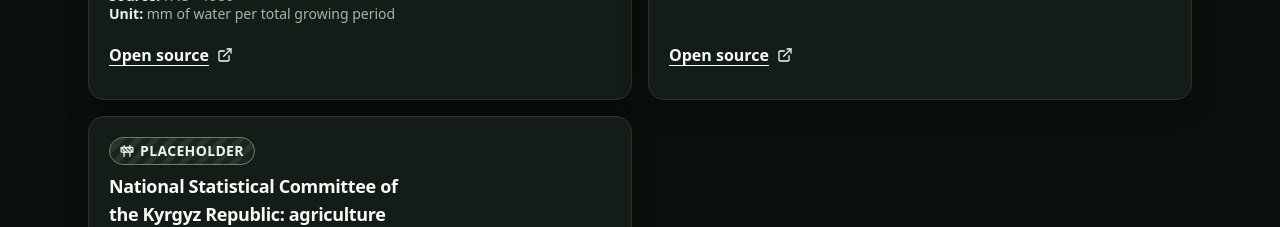
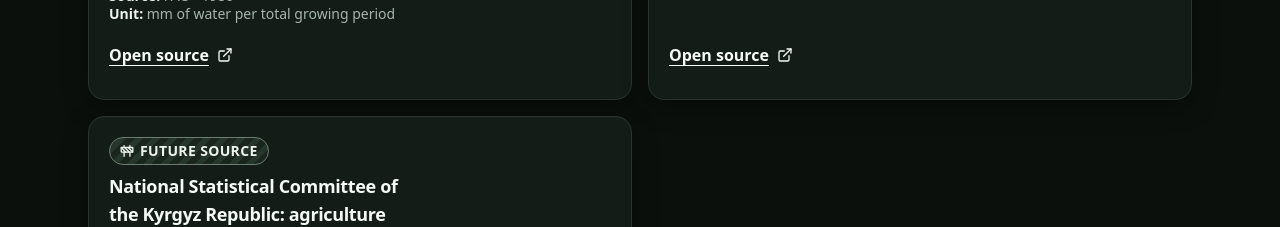
Before and after one commit to Aymanchk/jer-salamat, a React (Vite) app: page /about in a window 1280 px wide. Shown: the part 1960-2187 px from the top of the page. Built offline with nearby package versions, Linux system fonts and the light colour scheme.

Commit message:
About: label the national statistics card as a future source, not a placeholder

```diff
--- a/src/components/ui/Badge.tsx
+++ b/src/components/ui/Badge.tsx
@@ -40,7 +40,7 @@ const TYPES: Record<DataProvenance, { label: string; icon: LucideIcon; className
     className: 'bg-surface text-text border-border-strong border-dashed',
   },
   placeholder: {
-    label: 'Placeholder',
+    label: 'Future source',
     icon: Construction,
     className: 'placeholder-stripes text-text border-border-strong uppercase tracking-wide',
   },
--- a/src/i18n/en.ts
+++ b/src/i18n/en.ts
@@ -36,7 +36,7 @@ export const en: Record<string, string> = {
   'badge.estimate': 'Estimate',
   'badge.guidance': 'General guidance',
   'badge.hypothetical': 'Hypothetical scenario',
-  'badge.placeholder': 'Placeholder',
+  'badge.placeholder': 'Future source',
   'badge.preliminary': 'Preliminary guidance',
   'badge.reference': 'Reference (FAO / published)',
   'basis.answers': 'Your answers',
--- a/src/i18n/ru.ts
+++ b/src/i18n/ru.ts
@@ -32,7 +32,7 @@ export const ru: Record<string, string> = {
   'badge.estimate': 'Оценка',
   'badge.guidance': 'Общие рекомендации',
   'badge.hypothetical': 'Условный сценарий',
-  'badge.placeholder': 'Черновик',
+  'badge.placeholder': 'В планах',
   'badge.preliminary': 'Предварительная рекомендация',
   'badge.reference': 'Справка (ФАО / публикация)',
   'basis.answers': 'Ваши ответы',
```
